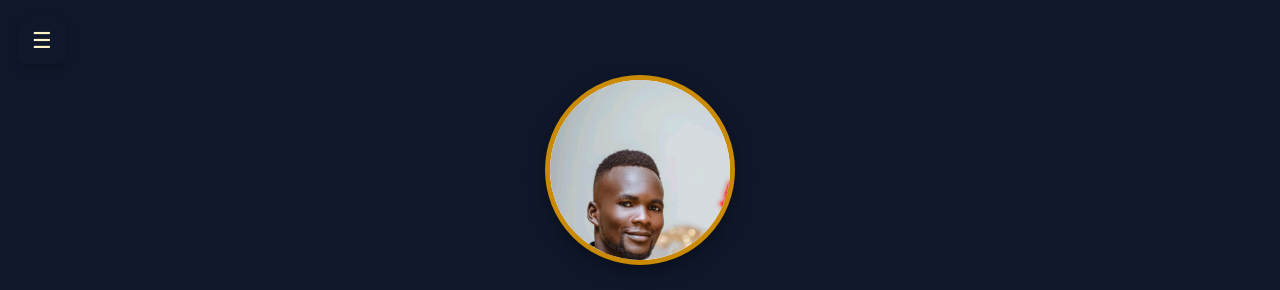
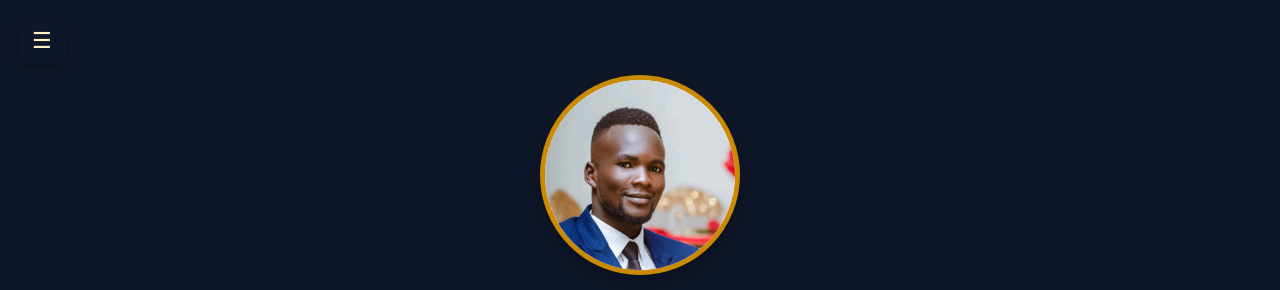
Before and after one commit to jasperokwaimungu/jasperokwaimungu.github.io, a plain HTML site: page index.html in a window 1280 px wide. Shown: the top 290 px of the page. Drawn offline with Linux system fonts and the light colour scheme.

Commit message:
Update index.html

```diff
--- a/index.html
+++ b/index.html
@@ -82,10 +82,10 @@
     }
 
    .profile-photo {
-      width: 180px;
-      height: 180px;
+  width: 190px;
+  height: 190px;
   object-fit: cover;
-      object-position: center top;
+  object-position: center 28%;
   border-radius: 50%;
   border: 5px solid #ca8a04;
   box-shadow: 0 6px 18px rgba(0, 0, 0, 0.35);
```
Lines whose indentation alone changed are shown as unchanged.
